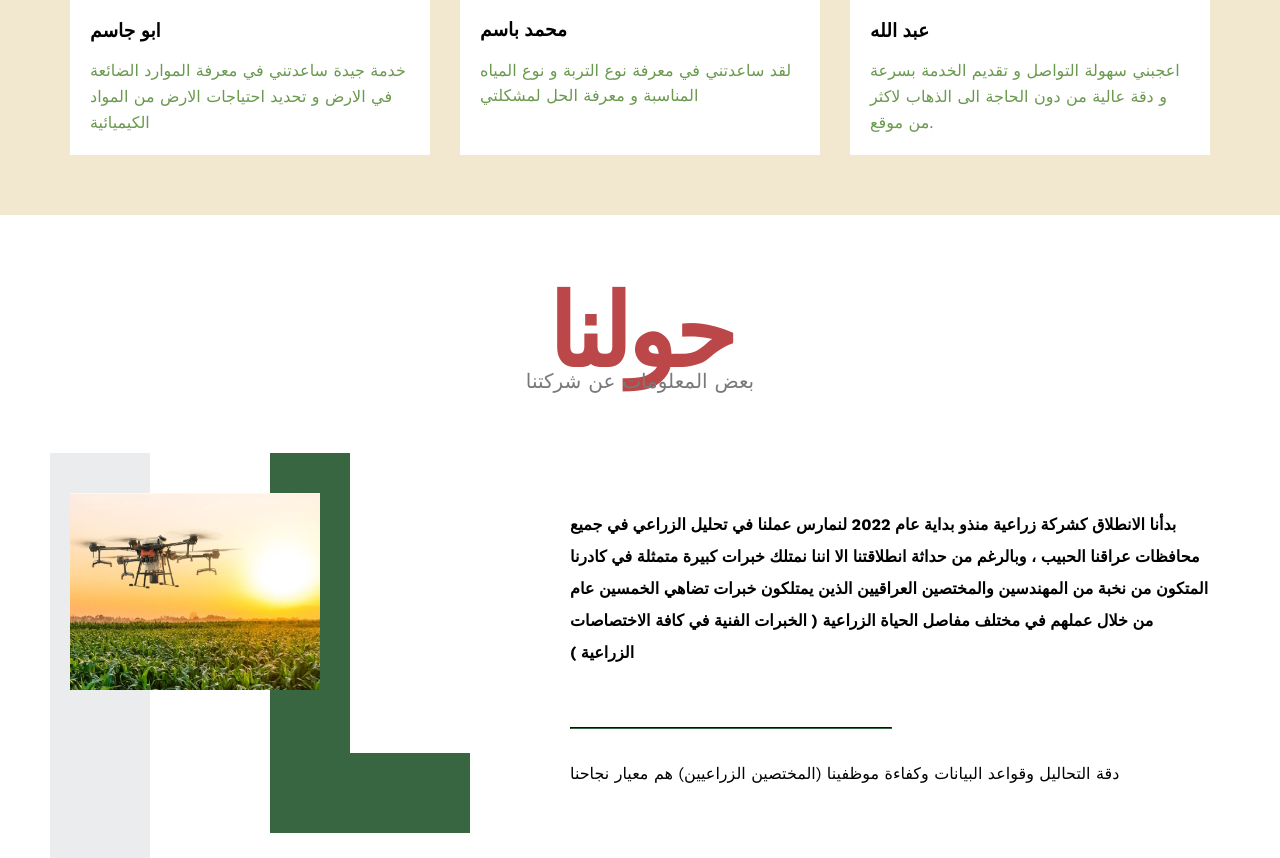
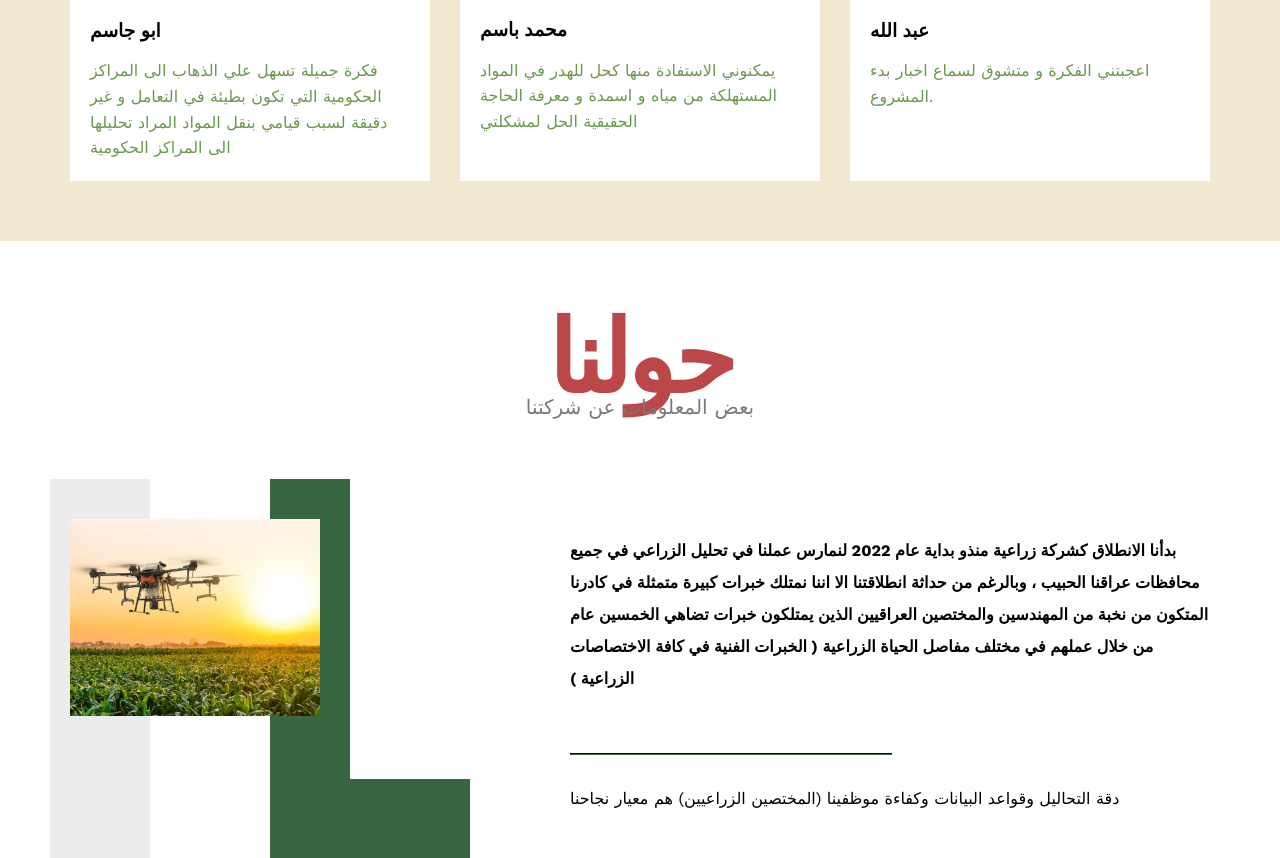
Before and after one commit to Alsaadi-Hussein/ENKI, a plain HTML site: page index.html in a window 1280 px wide. Shown: the part 2164-3022 px from the top of the page. Drawn offline with nearby package versions, Linux system fonts and the light colour scheme.

Commit message:
Update index.html

```diff
--- a/index.html
+++ b/index.html
@@ -146,8 +146,7 @@
             <div class="info">
               <h3>ابو جاسم</h3>
               <p>
-                خدمة جيدة ساعدتني في معرفة الموارد الضائعة في الارض و تحديد
-                احتياجات الارض من المواد الكيميائية
+                فكرة جميلة تسهل علي الذهاب الى المراكز الحكومية  التي تكون بطيئة في التعامل و غير دقيقة لسبب قيامي بنقل المواد المراد تحليلها الى المراكز الحكومية
               </p>
             </div>
           </div>
@@ -156,8 +155,7 @@
             <div class="info">
               <h3>محمد باسم</h3>
               <p>
-                لقد ساعدتني في معرفة نوع التربة و نوع المياه المناسبة و معرفة
-                الحل لمشكلتي
+                يمكنوني الاستفادة منها كحل للهدر في المواد المستهلكة من مياه و اسمدة و معرفة الحاجة الحقيقية الحل لمشكلتي
               </p>
             </div>
           </div>
@@ -169,8 +167,7 @@
             <div class="info">
               <h3>عبد الله</h3>
               <p>
-                اعجبني سهولة التواصل و تقديم الخدمة بسرعة و دقة عالية من دون
-                الحاجة الى الذهاب لاكثر من موقع.
+                اعجبتني الفكرة و متشوق لسماع اخبار بدء المشروع.
               </p>
             </div>
           </div>
```
